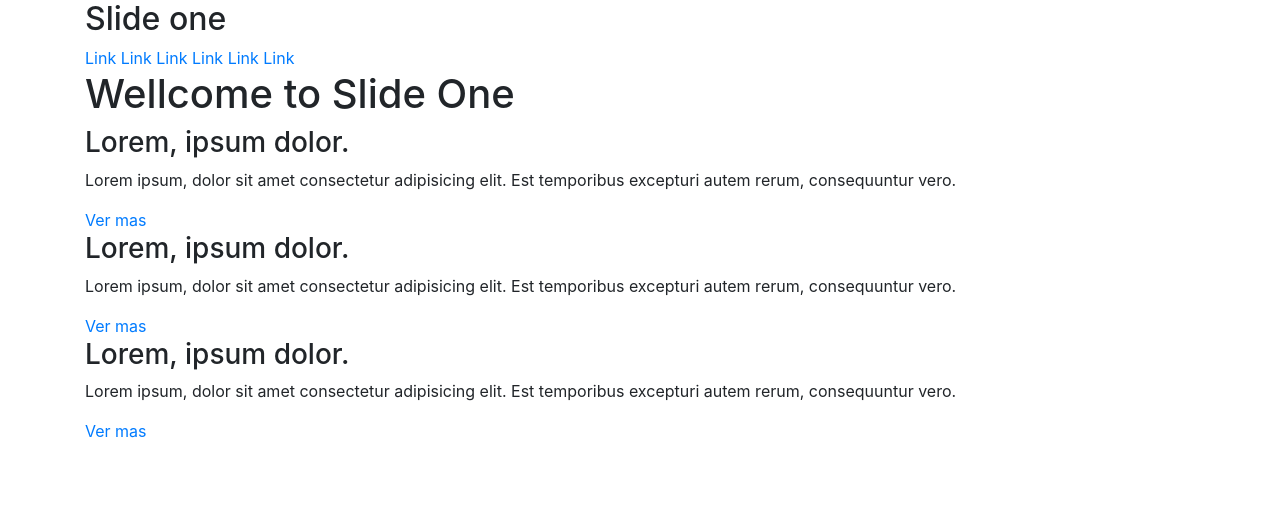
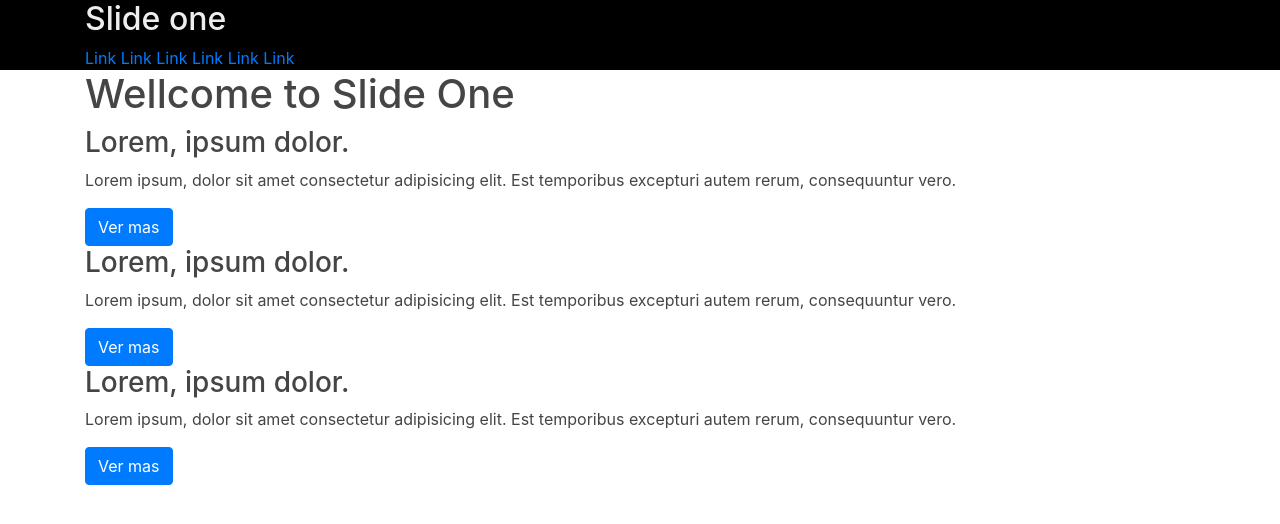
Before and after one commit to nanoacs/curso-git, a plain HTML site: page index.html in a window 1280 px wide. Drawn offline with nearby package versions, Linux system fonts and the light colour scheme.

Commit message:
Estilo inical de css y botones

```diff
--- a/css/style.css
+++ b/css/style.css
@@ -3,3 +3,13 @@
     margin:0;
     box-sizing: border-box;
 }
+
+body{
+    color:#454545;
+}
+
+/****************HEADER*****************/
+header{
+    background: #000;
+    color:#eee;
+}
--- a/index.html
+++ b/index.html
@@ -33,17 +33,17 @@
                          <article>
                              <h3>Lorem, ipsum dolor.</h3>
                              <p>Lorem ipsum, dolor sit amet consectetur adipisicing elit. Est temporibus excepturi autem rerum, consequuntur vero.</p>
-                            <a href="#">Ver mas</a>
+                            <a href="#" class="btn btn-primary">Ver mas</a>
                          </article>
                          <article>
                              <h3>Lorem, ipsum dolor.</h3>
                              <p>Lorem ipsum, dolor sit amet consectetur adipisicing elit. Est temporibus excepturi autem rerum, consequuntur vero.</p>
-                            <a href="#">Ver mas</a>
+                            <a href="#" class="btn btn-primary">Ver mas</a>
                          </article>
                          <article>
                              <h3>Lorem, ipsum dolor.</h3>
                              <p>Lorem ipsum, dolor sit amet consectetur adipisicing elit. Est temporibus excepturi autem rerum, consequuntur vero.</p>
-                            <a href="#">Ver mas</a>
+                            <a href="#" class="btn btn-primary">Ver mas</a>
                          </article>
                      </section>
                  </div>
```
